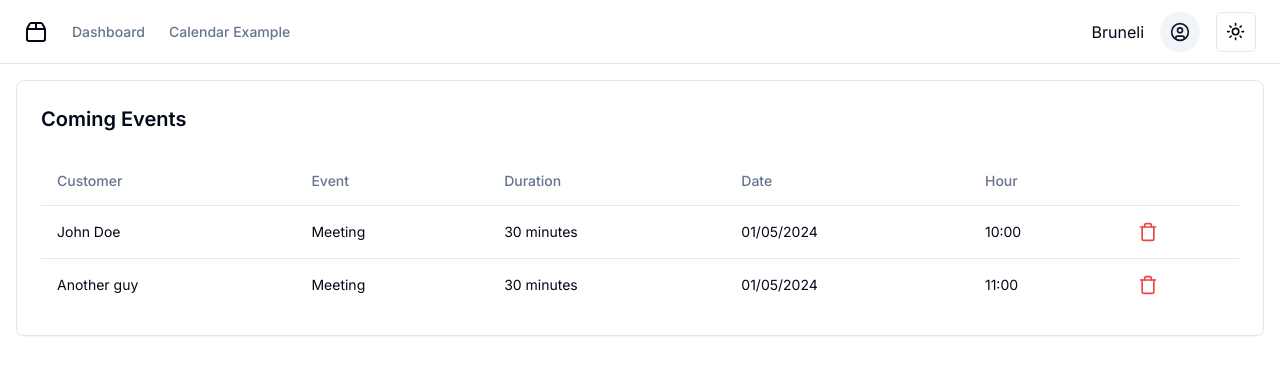
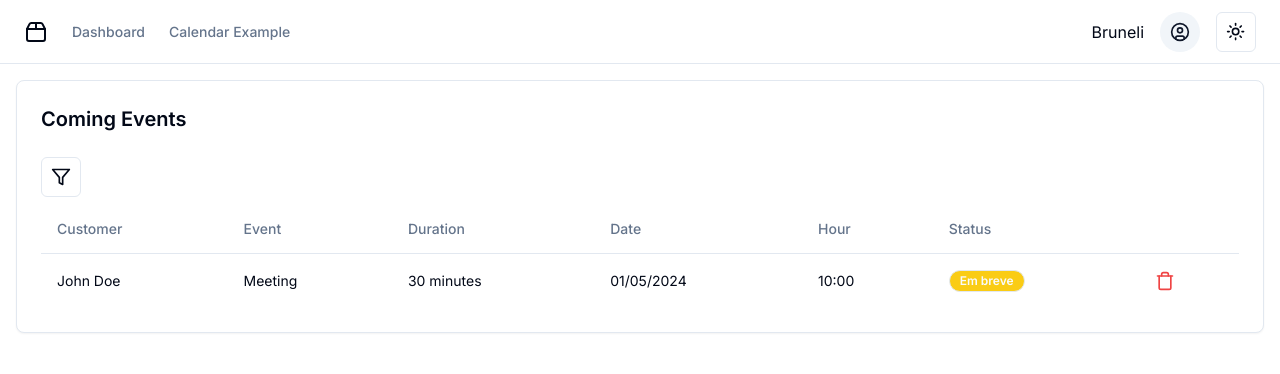
Before and after one commit to pedrobruneli/calendar, a Next.js app: page / in a window 1280 px wide. Shown: the top 374 px of the page. Built offline with nearby package versions, Linux system fonts and the light colour scheme.

Commit message:
feat: update event cancellation message and add event filter context

```diff
--- /dev/null
+++ b/src/app/components/contexts/event-filter-context.tsx
@@ -0,0 +1,29 @@
+"use client";
+import React, {
+  createContext,
+  PropsWithChildren,
+  useContext,
+  useState,
+} from "react";
+
+// Context for this is not necessary, but it's a good example of how to use React Context
+
+type EventFilterContextType = {
+  filters: string[];
+  setFilters: React.Dispatch<React.SetStateAction<string[]>>;
+};
+
+export const EventFilterContext = createContext<EventFilterContextType>({
+  filters: ["upcoming"],
+} as EventFilterContextType);
+
+export const EventFilterProvider = ({ children }: PropsWithChildren) => {
+  const [filters, setFilters] = useState<string[]>(["upcoming"]);
+  return (
+    <EventFilterContext.Provider value={{ filters, setFilters }}>
+      {children}
+    </EventFilterContext.Provider>
+  );
+};
+
+export const useEventFilter = () => useContext(EventFilterContext);
--- a/src/app/components/delete-event.tsx
+++ b/src/app/components/delete-event.tsx
@@ -19,7 +19,7 @@ export const DeleteEvent = ({ onDelete }: DeleteEventProps) => {
       </PopoverTrigger>
       <PopoverContent>
         <div className="flex flex-col gap-2">
-          Are you sure you want to delete this event?
+          Are you sure you want to cancel this event?
           <div className="flex gap-2 justify-end">
             <Button onClick={onDelete}>Yes</Button>
             <PopoverClose asChild>
--- /dev/null
+++ b/src/app/components/events-filters.tsx
@@ -0,0 +1,55 @@
+import { Button } from "@/components/ui/button";
+import {
+  DropdownMenu,
+  DropdownMenuCheckboxItem,
+  DropdownMenuContent,
+  DropdownMenuTrigger,
+} from "@/components/ui/dropdown-menu";
+import { Filter } from "lucide-react";
+import { statusMapping } from "../page";
+import { useEventFilter } from "./contexts/event-filter-context";
+
+type Status = keyof typeof statusMapping;
+
+export const EventsFilters = () => {
+  const { filters, setFilters } = useEventFilter();
+
+  const onCheckedChange = (checked: boolean, status: Status) => {
+    setFilters((prev) =>
+      checked ? [...prev, status] : prev.filter((filter) => filter !== status)
+    );
+  };
+
+  return (
+    <div className="flex gap-2">
+      <DropdownMenu>
+        <DropdownMenuTrigger asChild>
+          <Button variant="outline" size="icon">
+            <Filter className="h-5 w-5" />
+            <span className="sr-only">Filtrar eventos</span>
+          </Button>
+        </DropdownMenuTrigger>
+        <DropdownMenuContent>
+          <DropdownMenuCheckboxItem
+            checked={filters.includes("upcoming")}
+            onCheckedChange={(checked) => onCheckedChange(checked, "upcoming")}
+          >
+            Em breve
+          </DropdownMenuCheckboxItem>
+          <DropdownMenuCheckboxItem
+            checked={filters.includes("canceled")}
+            onCheckedChange={(checked) => onCheckedChange(checked, "canceled")}
+          >
+            Cancelado
+          </DropdownMenuCheckboxItem>
+          <DropdownMenuCheckboxItem
+            checked={filters.includes("done")}
+            onCheckedChange={(checked) => onCheckedChange(checked, "done")}
+          >
+            Concluido
+          </DropdownMenuCheckboxItem>
+        </DropdownMenuContent>
+      </DropdownMenu>
+    </div>
+  );
+};
--- a/src/app/layout.tsx
+++ b/src/app/layout.tsx
@@ -3,6 +3,7 @@ import { Inter } from "next/font/google";
 import "./globals.css";
 import { ThemeProvider } from "@/components/theme-provider";
 import { Header } from "@/components/header";
+import { EventFilterProvider } from "./components/contexts/event-filter-context";
 
 const inter = Inter({ subsets: ["latin"] });
 
@@ -25,8 +26,10 @@ export default function RootLayout({
           enableSystem
           disableTransitionOnChange
         >
-          <Header></Header>
-          {children}
+          <EventFilterProvider>
+            <Header></Header>
+            {children}
+          </EventFilterProvider>
         </ThemeProvider>
       </body>
     </html>
--- a/src/app/page.tsx
+++ b/src/app/page.tsx
@@ -9,10 +9,42 @@ import {
   TableRow,
 } from "@/components/ui/table";
 import { DeleteEvent } from "./components/delete-event";
-import { useState } from "react";
+import { useMemo, useState } from "react";
+import { Badge } from "@/components/ui/badge";
+import { cn } from "@/lib/utils";
+import { EventsFilters } from "./components/events-filters";
+import {
+  EventFilterProvider,
+  useEventFilter,
+} from "./components/contexts/event-filter-context";
+
+export const statusMapping = {
+  upcoming: {
+    label: "Em breve",
+    color: "bg-yellow-400",
+  },
+  done: {
+    label: "Concluído",
+    color: "bg-green-400",
+  },
+  canceled: {
+    label: "Cancelado",
+    color: "bg-red-400",
+  },
+};
+
+type Event = {
+  id: number;
+  customer: string;
+  event: string;
+  duration: string;
+  date: string;
+  hour: string;
+  status: keyof typeof statusMapping;
+};
 
 export default function Home() {
-  const [events, setEvents] = useState([
+  const [events, setEvents] = useState<Event[]>([
     {
       id: 1,
       customer: "John Doe",
@@ -20,6 +52,7 @@ export default function Home() {
       duration: "30 minutes",
       date: "01/05/2024",
       hour: "10:00",
+      status: "upcoming",
     },
     {
       id: 2,
@@ -28,12 +61,27 @@ export default function Home() {
       duration: "30 minutes",
       date: "01/05/2024",
       hour: "11:00",
+      status: "canceled",
+    },
+    {
+      id: 3,
+      customer: "Jane Doe",
+      event: "Meeting",
+      duration: "30 minutes",
+      date: "01/05/2024",
+      hour: "12:00",
+      status: "done",
     },
   ]);
 
   const handleDelete = (id: number) => () => {
     setEvents((events) => events.filter((event) => event.id !== id));
   };
+
+  const { filters } = useEventFilter();
+  const filteredEvents = useMemo(() => {
+    return events.filter((event) => filters.includes(event.status));
+  }, [events, filters]);
 
   return (
     <main className="flex flex-1 flex-col p-4">
@@ -42,7 +90,10 @@ export default function Home() {
           <h2 className="text-xl font-semibold">Coming Events</h2>
         </CardHeader>
         <CardContent>
-          {events.length > 0 ? (
+          <div className="flex flex-col gap-2">
+            <EventsFilters />
+            {filteredEvents.length > 0 ? (
+              <div className="flex flex-col gap-2">
                 <Table>
                   <TableHeader>
                     <TableRow>
@@ -51,10 +102,11 @@ export default function Home() {
                       <TableHead>Duration</TableHead>
                       <TableHead>Date</TableHead>
                       <TableHead>Hour</TableHead>
+                      <TableHead>Status</TableHead>
                     </TableRow>
                   </TableHeader>
                   <TableBody>
-                {events.map((event) => (
+                    {filteredEvents.map((event) => (
                       <TableRow key={event.id}>
                         <TableCell>{event.customer}</TableCell>
                         <TableCell>{event.event}</TableCell>
@@ -62,15 +114,28 @@ export default function Home() {
                         <TableCell>{event.date}</TableCell>
                         <TableCell>{event.hour}</TableCell>
                         <TableCell>
+                          <Badge
+                            variant="outline"
+                            className={cn(
+                              statusMapping[event.status].color,
+                              "hover:bg-opacity-80 text-primary-foreground"
+                            )}
+                          >
+                            {statusMapping[event.status].label}
+                          </Badge>
+                        </TableCell>
+                        <TableCell>
                           <DeleteEvent onDelete={handleDelete(event.id)} />
                         </TableCell>
                       </TableRow>
                     ))}
                   </TableBody>
                 </Table>
+              </div>
             ) : (
               <span>No events to show...</span>
             )}
+          </div>
         </CardContent>
       </Card>
     </main>
--- /dev/null
+++ b/src/components/ui/badge.tsx
@@ -0,0 +1,36 @@
+import * as React from "react"
+import { cva, type VariantProps } from "class-variance-authority"
+
+import { cn } from "@/lib/utils"
+
+const badgeVariants = cva(
+  "inline-flex items-center rounded-full border px-2.5 py-0.5 text-xs font-semibold transition-colors focus:outline-none focus:ring-2 focus:ring-ring focus:ring-offset-2",
+  {
+    variants: {
+      variant: {
+        default:
+          "border-transparent bg-primary text-primary-foreground hover:bg-primary/80",
+        secondary:
+          "border-transparent bg-secondary text-secondary-foreground hover:bg-secondary/80",
+        destructive:
+          "border-transparent bg-destructive text-destructive-foreground hover:bg-destructive/80",
+        outline: "text-foreground",
+      },
+    },
+    defaultVariants: {
+      variant: "default",
+    },
+  }
+)
+
+export interface BadgeProps
+  extends React.HTMLAttributes<HTMLDivElement>,
+    VariantProps<typeof badgeVariants> {}
+
+function Badge({ className, variant, ...props }: BadgeProps) {
+  return (
+    <div className={cn(badgeVariants({ variant }), className)} {...props} />
+  )
+}
+
+export { Badge, badgeVariants }
```
Lines whose indentation alone changed are shown as unchanged.
